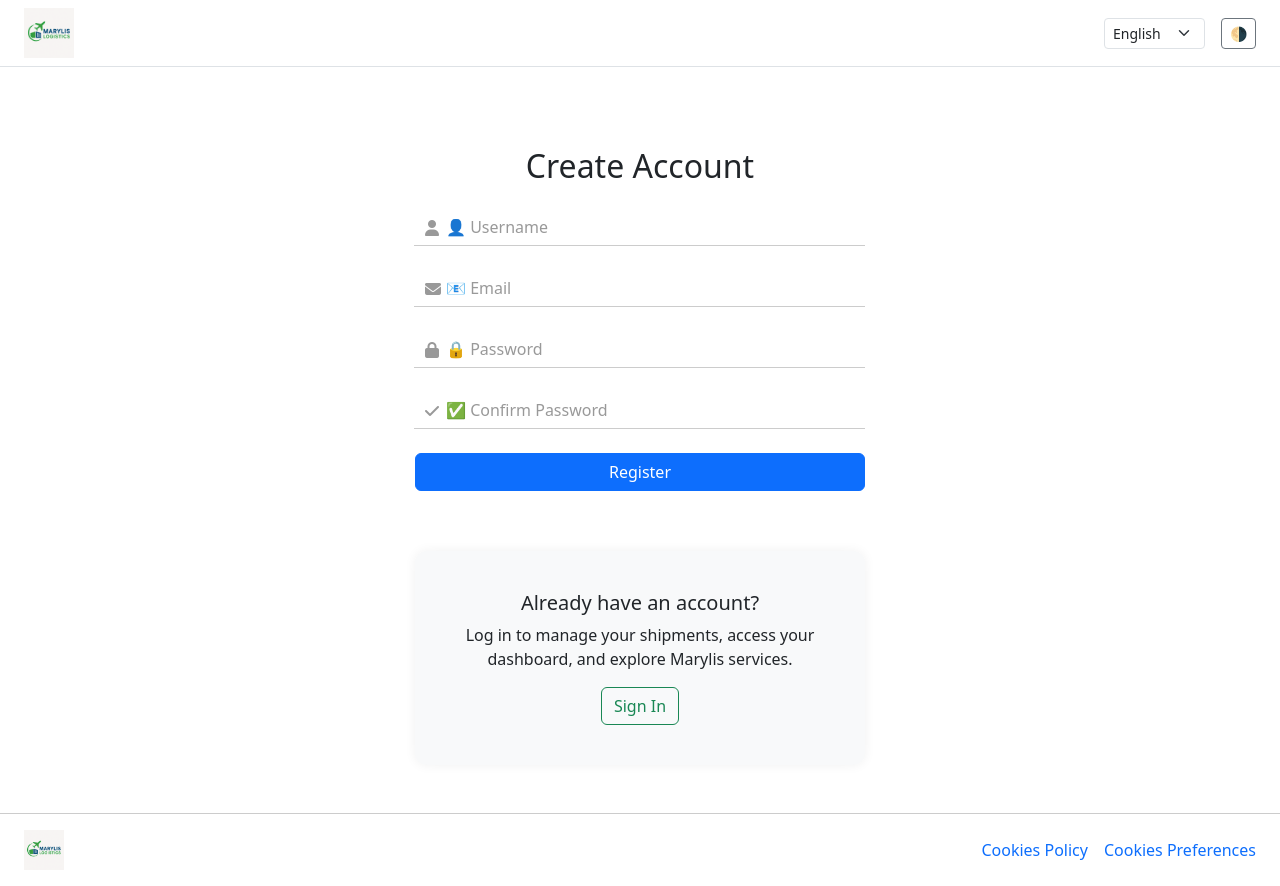
After one commit to ERIKAYOSSA/marylis-logistics-backend, a FastAPI app: template app/templates/register.html in a window 1280 px wide. The commit adds this page. Run offline with FastAPI, Linux system fonts and the light colour scheme; the template is opened without the code that fills it, so the values that code supplies are empty; some libraries are stand-ins or nearby versions.

Commit message:
register

```diff
--- a/app/templates/index.html
+++ b/app/templates/index.html
@@ -55,7 +55,7 @@
           <li class="nav-item"><a class="nav-link menu-link" href="#">Company ▼</a></li>
         </ul>
         <div class="ms-auto d-flex gap-2">
-          <a href="#register" class="btn triangle-btn btn-outline-dark">Register</a>
+          <a href="/register" class="btn triangle-btn btn-outline-dark">Register</a>
           <a href="/login" class="btn triangle-btn btn-outline-dark" id="color">Login</a>
         </div>
         {% if error %}
--- /dev/null
+++ b/app/templates/register.html
@@ -0,0 +1,182 @@
+<!DOCTYPE html>
+<html lang="en">
+<head>
+  <meta charset="UTF-8">
+  <title>Register - Marylis Logistics</title>
+  <link href="https://cdn.jsdelivr.net/npm/bootstrap@5.3.2/dist/css/bootstrap.min.css" rel="stylesheet">
+  <script src="https://kit.fontawesome.com/a076d05399.js" crossorigin="anonymous"></script>
+  <style>
+    :root {
+      --bg-light: #ffffff;
+      --text-light: #212529;
+      --bg-dark: #121212;
+      --text-dark: #f1f1f1;
+      --primary-color: #0d6efd;
+      --header-light: #ffffff;
+      --header-dark: #1f1f1f;
+    }
+
+    body {
+      background-color: var(--bg-light);
+      color: var(--text-light);
+      transition: background-color 0.3s ease, color 0.3s ease;
+    }
+
+    .dark-mode {
+      background-color: var(--bg-dark);
+      color: var(--text-dark);
+    }
+
+    .navbar, footer {
+      transition: background-color 0.3s ease, color 0.3s ease;
+    }
+
+    .navbar {
+      background-color: var(--header-light);
+      color: var(--text-light);
+    }
+
+    .dark-mode .navbar {
+      background-color: var(--header-dark);
+      color: var(--text-dark);
+    }
+
+    .dark-mode .navbar .form-select,
+    .dark-mode .navbar .btn {
+      background-color: #2a2a2a;
+      color: var(--text-dark);
+      border-color: #444;
+    }
+
+    .register-container {
+      max-width: 450px;
+      margin: auto;
+      padding-top: 80px;
+    }
+
+    .form-control {
+      border: none;
+      border-bottom: 1px solid #ccc;
+      border-radius: 0;
+      background-color: transparent;
+      color: inherit;
+    }
+
+    .form-control::placeholder {
+      color: #999;
+    }
+
+    .form-icon {
+      position: absolute;
+      left: 10px;
+      top: 50%;
+      transform: translateY(-50%);
+      color: #999;
+    }
+
+    .input-group {
+      position: relative;
+    }
+
+    .input-group input {
+      padding-left: 2rem;
+    }
+
+    .signup-box {
+      margin-top: 60px;
+      padding: 2.5rem;
+      background-color: #f8f9fa;
+      border-radius: 0.75rem;
+      box-shadow: 0 0 12px rgba(0,0,0,0.06);
+    }
+
+    .dark-mode .signup-box {
+      background-color: #2a2a2a;
+      color: var(--text-dark);
+    }
+
+    footer {
+      border-top: 1px solid #ccc;
+      padding: 1rem 0;
+      background-color: var(--header-light);
+      color: var(--text-light);
+    }
+
+    .dark-mode footer {
+      background-color: var(--header-dark);
+      color: var(--text-dark);
+    }
+
+    .theme-toggle {
+      cursor: pointer;
+    }
+  </style>
+</head>
+<body>
+
+  <!-- 🔝 Header -->
+  <nav class="navbar border-bottom px-4 d-flex justify-content-between align-items-center">
+    <img src="/static/logo ML.png" alt="Marylis Logo" style="max-height: 50px;">
+    <div class="d-flex align-items-center gap-3">
+      <select id="langSelect" class="form-select form-select-sm w-auto">
+        <option value="en" selected>English</option>
+        <option value="fr">Français</option>
+      </select>
+      <span id="themeToggle" class="theme-toggle btn btn-sm btn-outline-secondary">🌗</span>
+    </div>
+  </nav>
+
+  <!-- 📝 Register Form -->
+  <div class="register-container">
+    <h2 class="text-center mb-4">Create Account</h2>
+
+    <form method="post" action="/register">
+      <div class="mb-4 input-group">
+        <span class="form-icon"><i class="fas fa-user"></i></span>
+        <input type="text" class="form-control" name="username" placeholder="👤 Username" required>
+      </div>
+      <div class="mb-4 input-group">
+        <span class="form-icon"><i class="fas fa-envelope"></i></span>
+        <input type="email" class="form-control" name="email" placeholder="📧 Email" required>
+      </div>
+      <div class="mb-4 input-group">
+        <span class="form-icon"><i class="fas fa-lock"></i></span>
+        <input type="password" class="form-control" name="password" placeholder="🔒 Password" required>
+      </div>
+      <div class="mb-4 input-group">
+        <span class="form-icon"><i class="fas fa-check"></i></span>
+        <input type="password" class="form-control" name="confirm_password" placeholder="✅ Confirm Password" required>
+      </div>
+      <button type="submit" class="btn btn-primary w-100">Register</button>
+    </form>
+
+    <!-- 🔁 Login Redirect -->
+    <div class="signup-box text-center">
+      <h5>Already have an account?</h5>
+      <p class="mb-3">Log in to manage your shipments, access your dashboard, and explore Marylis services.</p>
+      <a href="/login" class="btn btn-outline-success">Sign In</a>
+    </div>
+  </div>
+
+  <!-- 🔻 Footer -->
+  <footer class="d-flex justify-content-between align-items-center px-4 mt-5">
+    <img src="/static/logo ML.png" alt="Marylis Logo" style="max-height: 40px;">
+    <div class="d-flex gap-3">
+      <a href="#cookies-policy" class="text-decoration-none">Cookies Policy</a>
+      <a href="#cookies-preferences" class="text-decoration-none">Cookies Preferences</a>
+    </div>
+  </footer>
+
+  <!-- ⚙️ Script for theme and language -->
+  <script>
+    document.getElementById('themeToggle').addEventListener('click', () => {
+      document.body.classList.toggle('dark-mode');
+    });
+
+    document.getElementById('langSelect').addEventListener('change', function () {
+      const lang = this.value;
+      window.location.href = lang === 'fr' ? '/fr/register' : '/en/register';
+    });
+  </script>
+</body>
+</html>
```
